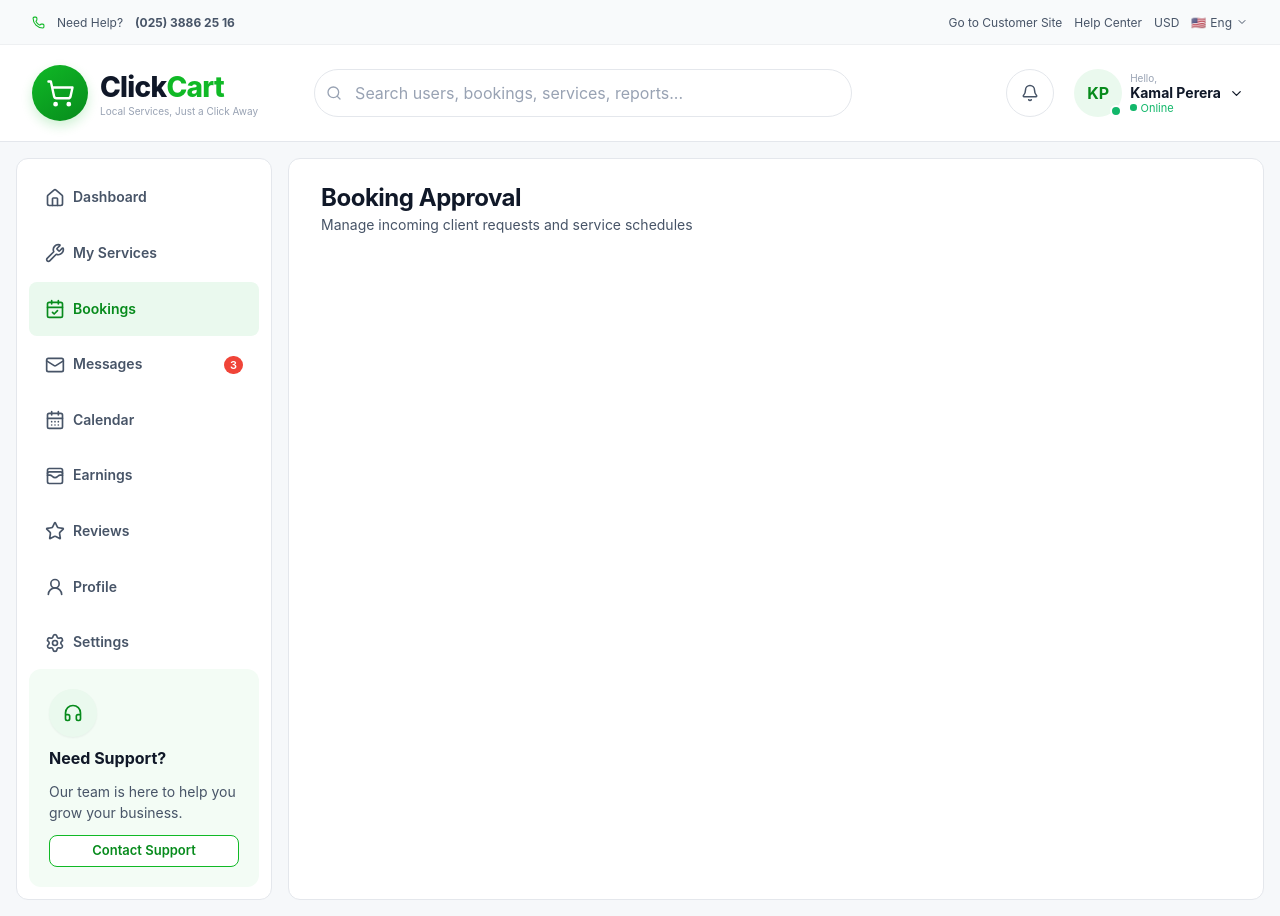
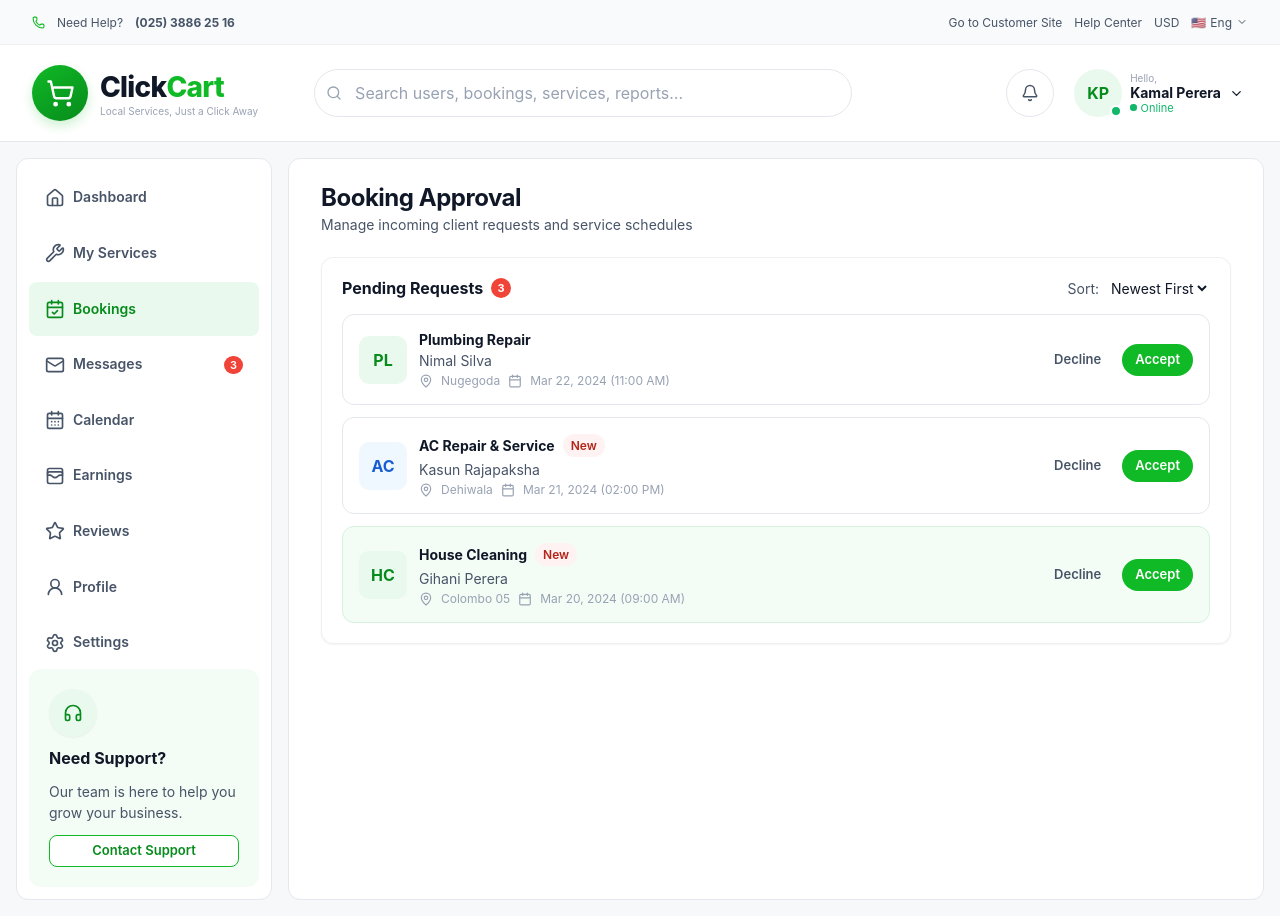
Before and after one commit to GR-Projet-405/ClickCart, a React (Vite) app in the folder frontend/: page /provider/bookings in a window 1280 px wide. Built offline with nearby package versions, Linux system fonts and the light colour scheme.

Commit message:
Create pending list.

```diff
--- a/frontend/src/pages/provider/bookings/BookingApprovalPage.css
+++ b/frontend/src/pages/provider/bookings/BookingApprovalPage.css
@@ -17,3 +17,142 @@
     color: var(--cc-text-secondary);
     font-size: var(--cc-text-body-sm-size);
   }
+
+  .booking-approval__requests-head,
+.booking-approval__request,
+.booking-approval__title-row,
+.booking-approval__meta,
+.booking-approval__actions {
+  display: flex;
+  align-items: center;
+}
+
+.booking-approval__requests-head {
+  justify-content: space-between;
+  gap: var(--cc-space-3);
+  margin-bottom: var(--cc-space-4);
+}
+
+.booking-approval__requests-head h2 {
+  display: flex;
+  align-items: center;
+  gap: var(--cc-space-2);
+  margin: 0;
+  font-size: var(--cc-text-h4-size);
+}
+
+.booking-approval__count {
+  display: inline-grid;
+  min-width: 1.25rem;
+  height: 1.25rem;
+  place-items: center;
+  padding: 0 0.35rem;
+  color: var(--cc-text-on-primary);
+  background: var(--cc-error);
+  border-radius: var(--cc-radius-pill);
+  font-size: 0.6875rem;
+}
+
+.booking-approval__sort {
+  display: flex;
+  align-items: center;
+  gap: var(--cc-space-2);
+  color: var(--cc-text-secondary);
+  font-size: var(--cc-text-body-sm-size);
+}
+
+.booking-approval__sort select {
+  color: var(--cc-text-primary);
+  background: transparent;
+  border: 0;
+  font: inherit;
+}
+
+.booking-approval__list {
+  display: grid;
+  gap: var(--cc-space-3);
+  margin: 0;
+  padding: 0;
+  list-style: none;
+}
+
+.booking-approval__request {
+  gap: var(--cc-space-3);
+  padding: var(--cc-space-4);
+  background: var(--cc-bg-surface);
+  border: 1px solid var(--cc-border);
+  border-radius: var(--cc-radius-xl);
+}
+
+.booking-approval__request.is-selected {
+  background: var(--cc-primary-softer);
+  border-color: var(--cc-primary-border-soft);
+}
+
+.booking-approval__select {
+  display: flex;
+  flex: 1;
+  gap: var(--cc-space-3);
+  align-items: center;
+  min-width: 0;
+  padding: 0;
+  color: inherit;
+  text-align: left;
+  background: transparent;
+  border: 0;
+  cursor: pointer;
+}
+
+.booking-approval__select:focus-visible {
+  outline: 0;
+  box-shadow: var(--cc-focus-ring);
+  border-radius: var(--cc-radius-md);
+}
+
+.booking-approval__initials {
+  border-radius: var(--cc-radius-lg);
+}
+
+.booking-approval__initials--blue {
+  color: var(--cc-info-text);
+  background: var(--cc-info-soft);
+}
+
+.booking-approval__summary {
+  display: grid;
+  gap: var(--cc-space-1);
+  min-width: 0;
+  color: var(--cc-text-secondary);
+  font-size: var(--cc-text-body-sm-size);
+}
+
+.booking-approval__title-row {
+  gap: var(--cc-space-2);
+  color: var(--cc-text-primary);
+}
+
+.booking-approval__meta {
+  gap: var(--cc-space-2);
+  color: var(--cc-text-muted);
+  font-size: var(--cc-text-caption-size);
+}
+
+.booking-approval__actions {
+  gap: var(--cc-space-2);
+  margin-left: auto;
+}
+
+.booking-approval__actions .cc-button--primary {
+  border-radius: var(--cc-radius-pill);
+}
+
+@media (max-width: 40rem) {
+  .booking-approval__request {
+    align-items: stretch;
+    flex-direction: column;
+  }
+
+  .booking-approval__actions {
+    margin-left: 0;
+  }
+}
--- a/frontend/src/pages/provider/bookings/BookingApprovalPage.jsx
+++ b/frontend/src/pages/provider/bookings/BookingApprovalPage.jsx
@@ -1,13 +1,152 @@
+import { useState } from "react";
+import { Calendar, MapPin } from "lucide-react";
+import Avatar from "../../../components/common/Avatar";
+import Badge from "../../../components/common/Badge";
+import Button from "../../../components/common/Button";
+import Card from "../../../components/common/Card";
+import EmptyState from "../../../components/common/EmptyState";
 import PageContainer from "../../../components/common/PageContainer";
 import "./BookingApprovalPage.css";
 
+const SAMPLE_REQUESTS = [
+  {
+    id: "bk-1",
+    initials: "HC",
+    tone: "green",
+    serviceName: "House Cleaning",
+    isNew: true,
+    customerName: "Gihani Perera",
+    location: "Colombo 05",
+    whenLabel: "Mar 20, 2024 (09:00 AM)",
+    createdAt: "2024-03-20T09:00:00",
+  },
+  {
+    id: "bk-2",
+    initials: "AC",
+    tone: "blue",
+    serviceName: "AC Repair & Service",
+    isNew: true,
+    customerName: "Kasun Rajapaksha",
+    location: "Dehiwala",
+    whenLabel: "Mar 21, 2024 (02:00 PM)",
+    createdAt: "2024-03-21T14:00:00",
+  },
+  {
+    id: "bk-3",
+    initials: "PL",
+    tone: "green",
+    serviceName: "Plumbing Repair",
+    isNew: false,
+    customerName: "Nimal Silva",
+    location: "Nugegoda",
+    whenLabel: "Mar 22, 2024 (11:00 AM)",
+    createdAt: "2024-03-22T11:00:00",
+  },
+];
+
 export default function BookingApprovalPage() {
+  const [requests] = useState(SAMPLE_REQUESTS);
+  const [selectedId, setSelectedId] = useState(SAMPLE_REQUESTS[0].id);
+  const [sort, setSort] = useState("newest");
+
+  const sortedRequests = [...requests].sort((a, b) =>
+    sort === "newest"
+      ? b.createdAt.localeCompare(a.createdAt)
+      : a.createdAt.localeCompare(b.createdAt),
+  );
+
   return (
     <PageContainer className="booking-approval">
       <header className="booking-approval__header">
         <h1>Booking Approval</h1>
         <p>Manage incoming client requests and service schedules</p>
       </header>
+
+      <Card className="booking-approval__requests" padding="md">
+        <div className="booking-approval__requests-head">
+          <h2>
+            Pending Requests
+            <span className="booking-approval__count">{requests.length}</span>
+          </h2>
+          <label className="booking-approval__sort">
+            Sort:
+            <select
+              value={sort}
+              onChange={(event) => setSort(event.target.value)}
+            >
+              <option value="newest">Newest First</option>
+              <option value="oldest">Oldest First</option>
+            </select>
+          </label>
+        </div>
+
+        {sortedRequests.length === 0 ? (
+          <EmptyState
+            title="No pending requests"
+            description="New client requests will appear here for approval."
+          />
+        ) : (
+          <ul className="booking-approval__list">
+            {sortedRequests.map((request) => {
+              const selected = request.id === selectedId;
+              return (
+                <li key={request.id}>
+                  <article
+                    className={`booking-approval__request${
+                      selected ? " is-selected" : ""
+                    }`}
+                  >
+                    <button
+                      type="button"
+                      className="booking-approval__select"
+                      aria-pressed={selected}
+                      onClick={() => setSelectedId(request.id)}
+                    >
+                      <Avatar
+                        fallback={request.initials}
+                        alt=""
+                        size="lg"
+                        className={`booking-approval__initials booking-approval__initials--${request.tone}`}
+                      />
+                      <span className="booking-approval__summary">
+                        <span className="booking-approval__title-row">
+                          <strong>{request.serviceName}</strong>
+                          {request.isNew && (
+                            <Badge variant="error">New</Badge>
+                          )}
+                        </span>
+                        <span>{request.customerName}</span>
+                        <span className="booking-approval__meta">
+                          <MapPin size={14} aria-hidden="true" />
+                          {request.location}
+                          <Calendar size={14} aria-hidden="true" />
+                          {request.whenLabel}
+                        </span>
+                      </span>
+                    </button>
+                    <div className="booking-approval__actions">
+                      <Button
+                        variant="ghost"
+                        size="sm"
+                        onClick={() => setSelectedId(request.id)}
+                      >
+                        Decline
+                      </Button>
+                      <Button
+                        variant="primary"
+                        size="sm"
+                        onClick={() => setSelectedId(request.id)}
+                      >
+                        Accept
+                      </Button>
+                    </div>
+                  </article>
+                </li>
+              );
+            })}
+          </ul>
+        )}
+      </Card>
     </PageContainer>
   );
 }
```
